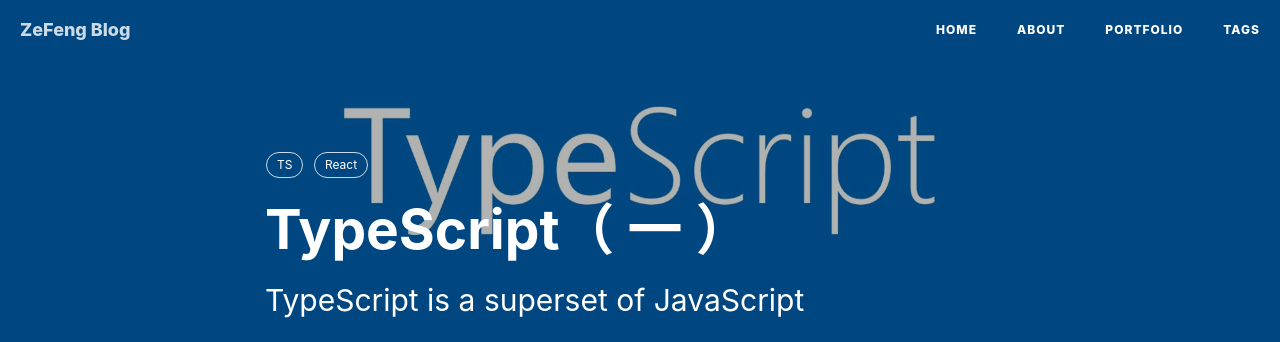
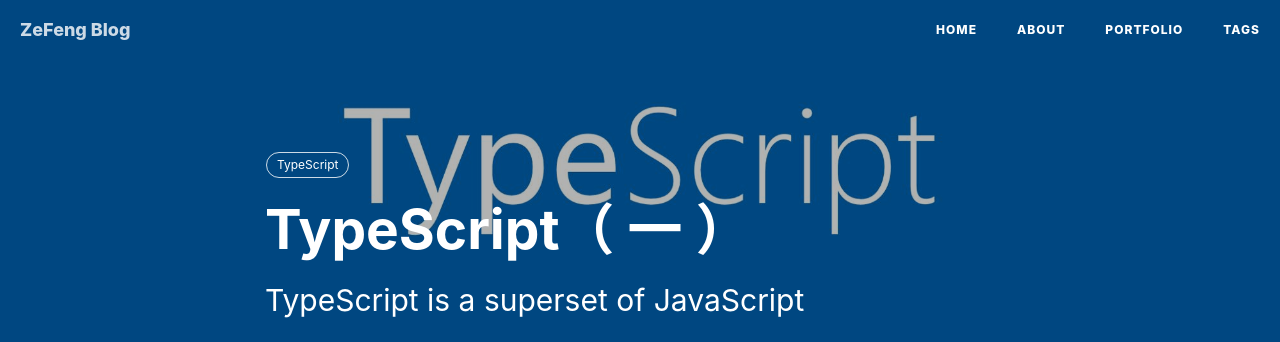
Before and after one commit to 00feng00/00feng00.github.io, a Jekyll site: the page built from _posts/2018-10-11-typescript.markdown, in a window 1280 px wide and 900 px high. Shown: the top 342 px of the window. Built offline with Jekyll 4.4.1, drawn with Linux system fonts in a browser that asks for light colours; nearby versions of some CDN libraries; comment, search, counter and statistics services are not loaded.

Commit message:
Update 2018-10-11-typescript.markdown

```diff
--- a/_posts/2018-10-11-typescript.markdown
+++ b/_posts/2018-10-11-typescript.markdown
@@ -8,8 +8,7 @@ header-img:   "img/TS.jpg"
 header-mask:  0.3
 catalog:      true
 tags:
-    - TS
-    - React
+    - TypeScript
 ---
 推荐一个微信公众号，分享前端干货的公众号。<br />
 微信搜索：<b>前端大神之路</b><br />
```
